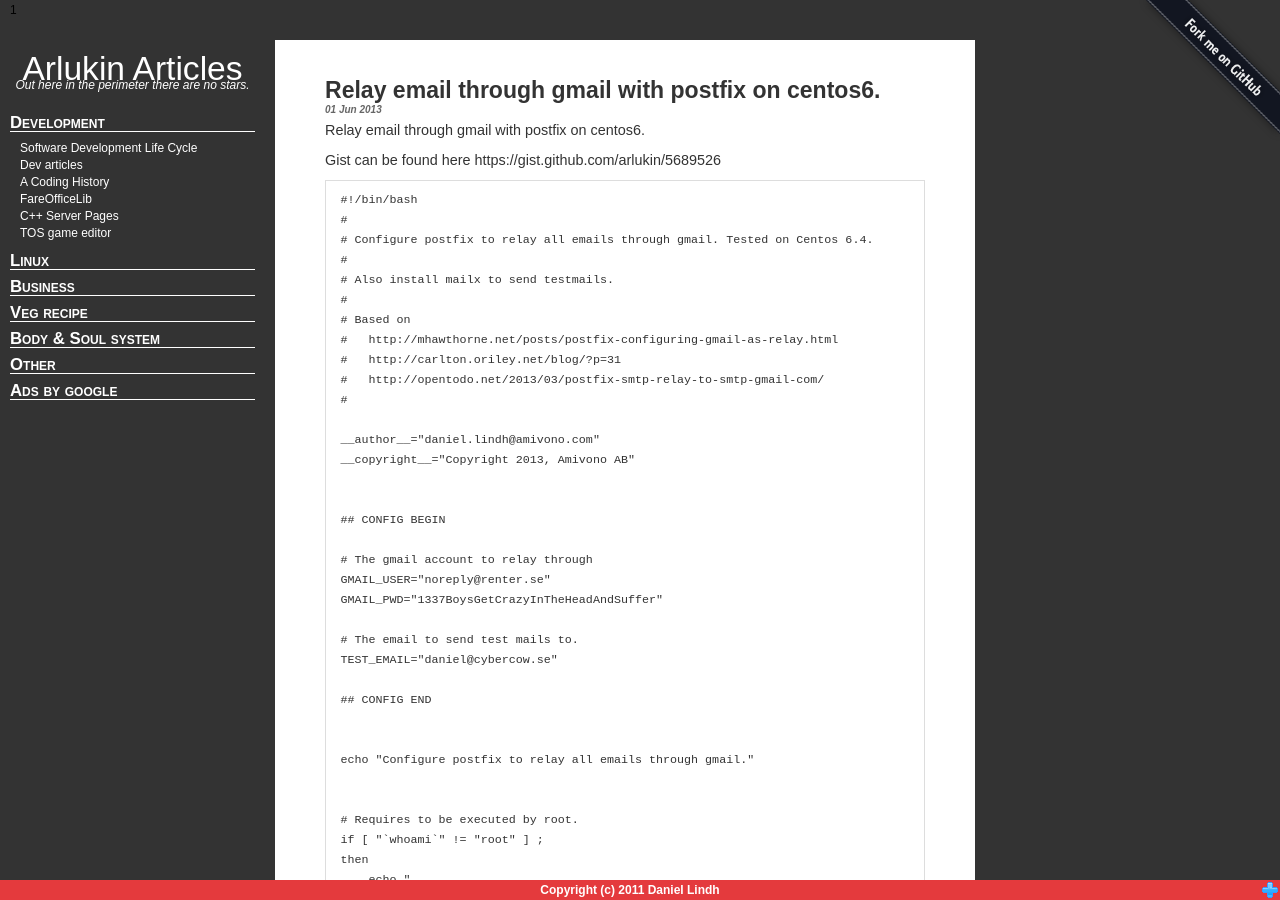
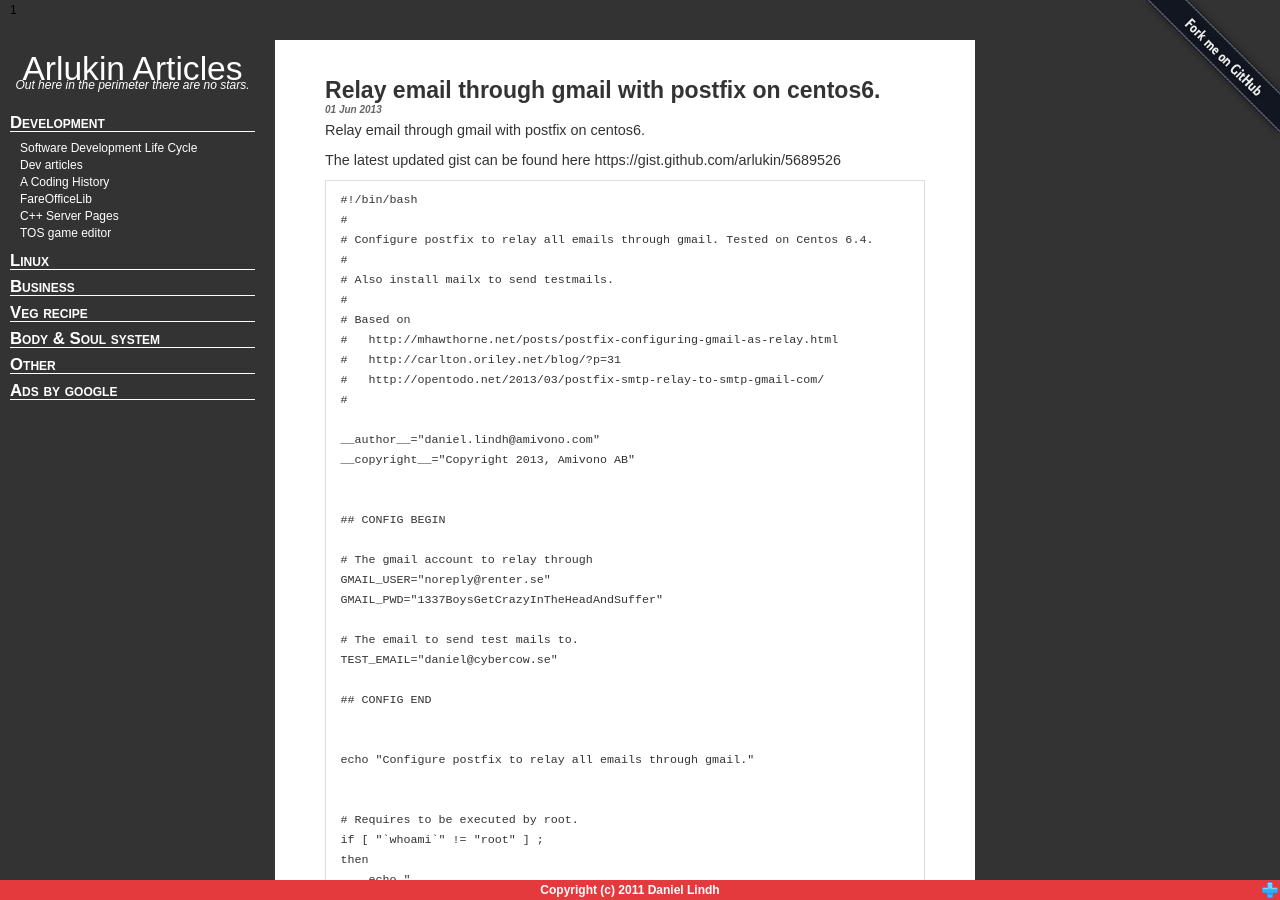
Before and after one commit to arlukin/arlukin.github.io, a Jekyll site: the page built from posts/linux/_posts/2013-06-01-relay-email-through-gmail-with-postfix-on-centos6.md, in a window 1280 px wide and 900 px high. Built offline with Jekyll 4.4.1, drawn with Linux system fonts in a browser that asks for light colours; Markdown is read by kramdown in place of the engine named in the settings; comment, search, counter and statistics services are not loaded.

Commit message:
Updated postfix desc.

```diff
--- a/posts/linux/_posts/2013-06-01-relay-email-through-gmail-with-postfix-on-centos6.md
+++ b/posts/linux/_posts/2013-06-01-relay-email-through-gmail-with-postfix-on-centos6.md
@@ -5,7 +5,7 @@ title: Relay email through gmail with postfix on centos6.
 
 Relay email through gmail with postfix on centos6.
 
-Gist can be found here https://gist.github.com/arlukin/5689526
+The latest updated gist can be found here https://gist.github.com/arlukin/5689526
 
     #!/bin/bash
     #
```
